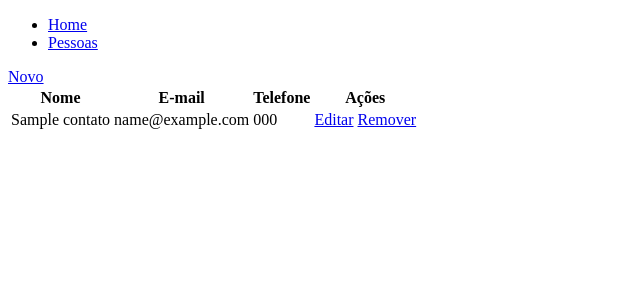
After one commit to luk3mn/youtube-cadastro-pessoas, a Django app: page /pessoas/1/contatos in a window 1280 px wide. The commit adds this page. Shown: the top 300 px of the page, without its empty margins (0-640 px from the left). Run offline with Django 4.2, Linux system fonts and the light colour scheme; tables that the repository leaves empty hold one stand-in row (values such as "Sample post").

Commit message:
Criação do Contato: utilização de métodos para  realizar o CRUD de contatos

```diff
--- a/pessoa/models.py
+++ b/pessoa/models.py
@@ -9,3 +9,18 @@ class Pessoa(models.Model):
     # retorna o que queremos exibir quando o sistema fizaer a chamada do objeto
     def __str__(self) -> str:
         return self.nome_completo
+
+# SERÁ CRIADA UMA MODEL DE CONTATO DENTRO DO
+# APP 'Pessoa', MAS O IDEAL SERIA CRIAR UM
+# NOVO APP PARA CONTATO E ESTRUTURAR A MODEL
+# DENTRO DELE.
+class Contato(models.Model):
+    nome = models.CharField(max_length=250)
+    email = models.EmailField(max_length=250)
+    telefone = models.CharField(max_length=20)
+    # - indica que é chave estrangeira de Pessoa;
+    # - informa que caso a pessoa seja deleta do DB, os contatos vinculados a ela tambem serão removidas
+    pessoa = models.ForeignKey(Pessoa, on_delete=models.CASCADE)
+
+    def __str__(self) -> str:
+        return self.nome
--- /dev/null
+++ b/pessoa/templates/contato/contato_list.html
@@ -0,0 +1,32 @@
+{% extends 'main/base.html' %}
+
+<!-- Para criar um bloco escluviso do arquivo 'pessoa_list.html' -->
+{% block content %}
+
+<!-- 'pk_pessoa' é retornado pelo método 'contatos' da view juntamente com 'contatos' a partir do "{'contatos':contatos, 'pk_pessoa':pk_pessoa}" especificado no render -->
+<a href="{% url 'contato.novo' pk_pessoa %}">Novo</a>
+<table>
+    <thead>
+        <tr>
+            <th>Nome</th>
+            <th>E-mail</th>
+            <th>Telefone</th>
+            <th>Ações</th>
+        </tr>
+    </thead>
+    <tbody>
+        <!-- 'contatos' é retornado pelo método 'contatos' da view juntamente com 'pk_pessoa' a partir do "{'contatos':contatos, 'pk_pessoa':pk_pessoa}" especificado no render -->
+        {% for contato in contatos %}
+        <tr>
+            <td>{{ contato.nome }}</td>
+            <td>{{ contato.email }}</td>
+            <td>{{ contato.telefone }}</td>
+            <td>
+                <a href="{% url 'contato.editar' pk_pessoa contato.pk %}">Editar</a>
+                <a href="{% url 'contato.remover' pk_pessoa contato.pk %}">Remover</a>
+            </td>
+        </tr>
+        {% endfor %}
+    </tbody>
+</table>
+{% endblock content %}
--- a/pessoa/templates/pessoa/pessoa_list.html
+++ b/pessoa/templates/pessoa/pessoa_list.html
@@ -19,7 +19,7 @@
         </tr>
     </thead>
     <tbody>
-        <!-- 'object_list' é a lista de objetos que o django retorna para o front-end -->
+        <!-- 'object_list' é provido da classe do django que representa a lista de objetos que o django retorna para o front-end automaticamente -->
         {% for pessoa in object_list %}
         <tr>
             <td>{{ pessoa.nome_completo }}</td>
@@ -34,6 +34,7 @@
             <td>
                 <a href="{% url 'pessoa.editar' pessoa.pk %}">Editar</a>
                 <a href="{% url 'pessoa.remover' pessoa.pk %}">Remover</a>
+                <a href="{% url 'pessoa.contatos' pessoa.pk %}">Contatos</a>
             </td>
         </tr>
         {% endfor %}
--- a/pessoa/urls.py
+++ b/pessoa/urls.py
@@ -1,10 +1,15 @@
 from django.urls import path
 from .views import ListaPessoaView, PessoaCreateView, PessoaDeleteView, PessoaUpdateView
+from . import views
 
 
 urlpatterns = [
     path('', ListaPessoaView.as_view(), name='pessoa.index'),
     path('novo/', PessoaCreateView.as_view(), name='pessoa.novo'),
-    path('editar/<int:pk>', PessoaUpdateView.as_view(), name='pessoa.editar'),
-    path('remover/<int:pk>', PessoaDeleteView.as_view(), name='pessoa.remover'),
+    path('<int:pk>/editar', PessoaUpdateView.as_view(), name='pessoa.editar'),
+    path('<int:pk>/remover', PessoaDeleteView.as_view(), name='pessoa.remover'),
+    path('<int:pk_pessoa>/contatos', views.contatos, name='pessoa.contatos'),
+    path('<int:pk_pessoa>/contato/novo/', views.contato_novo, name='contato.novo'),
+    path('<int:pk_pessoa>/contato/<int:pk>/editar', views.contato_editar, name='contato.editar'),
+    path('<int:pk_pessoa>/contato/<int:pk>/remover', views.contato_remover, name='contato.remover'),
 ]
--- a/pessoa/views.py
+++ b/pessoa/views.py
@@ -1,9 +1,11 @@
-from django.shortcuts import render
+from django.http import HttpResponse, Http404
+from django.shortcuts import get_object_or_404, redirect, render
+from django.urls import reverse
 
 # 'ListView' Própria para o desenvolvimento de telas de listagem de informação
 from django.views.generic import ListView, CreateView, UpdateView, DeleteView
-from .models import Pessoa # model que será realizado a listagem
-from .forms import PessoaForm # importa o formulário criado
+from .models import Contato, Pessoa # model que será realizado a listagem
+from .forms import ContatoForm, PessoaForm # importa o formulário criado
 
 class ListaPessoaView(ListView):
     model = Pessoa
@@ -34,3 +36,45 @@ class PessoaUpdateView(UpdateView): # só muda a classe de herança, o princípi
 class PessoaDeleteView(DeleteView):
     model = Pessoa
     success_url = '/pessoas/'
+
+# ====================
+# = CRUD de contatos =
+# ====================
+# não está sendo feito o uso das class base views,
+# como:
+# ListView, CreateView, UpdateView, DeleteView
+# e sim chamando diretamente os métodos
+def contatos(request, pk_pessoa):
+    contatos = Contato.objects.filter(pessoa=pk_pessoa)
+    # renderiza o html e manda para dentro de 'contato_list.html' o contato e pk_pessoa
+    return render(request, 'contato/contato_list.html', {'contatos':contatos, 'pk_pessoa':pk_pessoa})
+
+def contato_novo(request, pk_pessoa):
+    form = ContatoForm() # cria uma instância de 'ContatoForm' chamada 'form'
+    if request.method == "POST": # testa se o método de requisição é um "POST"
+        form = ContatoForm(request.POST) # passa para 'form' todos os campos do formulario 'ContatoForm'
+        if form.is_valid(): # valida os campos
+            contato = form.save(commit=False) # cria um objeto de contato, salvando ele mas sem persistir no DB
+            contato.pessoa_id = pk_pessoa # atribui a qual pessoa aquele contato vai pertencer
+            contato.save() # ao final salva no banco
+            return redirect(reverse('pessoa.contatos', args=[pk_pessoa])) # retorna pegando o nome da url e passa os parâmetros que a url pede
+
+    # se a primeira condição não for satisfeita e redireciona para contato_form.html um formulario vazio
+    return render(request, 'contato/contato_form.html', {'form': form})
+
+def contato_editar(request, pk_pessoa, pk):
+    contato = get_object_or_404(Contato, pk=pk) # tenta buscar o 'contato' pelo pk, mas se não encontrar ele retorna imediatamente um 404
+    form = ContatoForm(instance=contato) # instancia o formulario caso encontre o contato
+    if request.method == "POST": # valida o método de requisição
+        form = ContatoForm(request.POST, instance=contato) # busca os campos de formulario e atribui para ainstacia carregado no começo do método
+        if form.is_valid(): # valida
+            form.save() # salva no banco
+            return redirect(reverse('pessoa.contatos', args=[pk_pessoa])) # retorna para a listagem de contatos da pessoa específica
+
+    # retorn um 'form' vazio caso o método for inválido
+    return render(request, 'contato/contato_form.html', {'form': form})
+
+def contato_remover(request, pk_pessoa, pk):
+    contato = get_object_or_404(Contato, pk=pk) # faz a busca pelo contato filtrando a pk
+    contato.delete() # se encontrou, deleta instantanhamente
+    return redirect(reverse('pessoa.contatos', args=[pk_pessoa])) # retorna para contatos
```
Also changed, not shown: pessoa/forms.py (+7 -1 lines), pessoa/templates/contato/contato_form.html (added, +8 -0 lines), pessoa/migrations/0002_contato.py (added).
